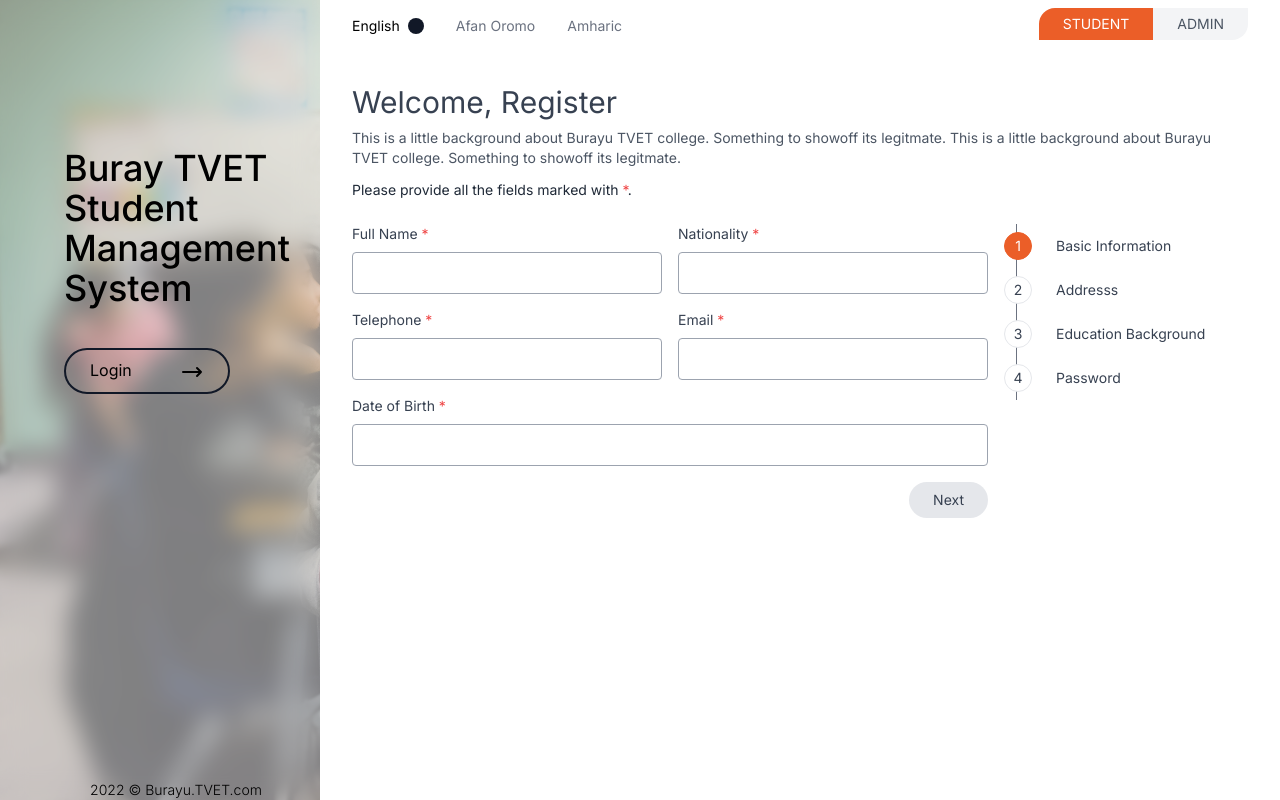
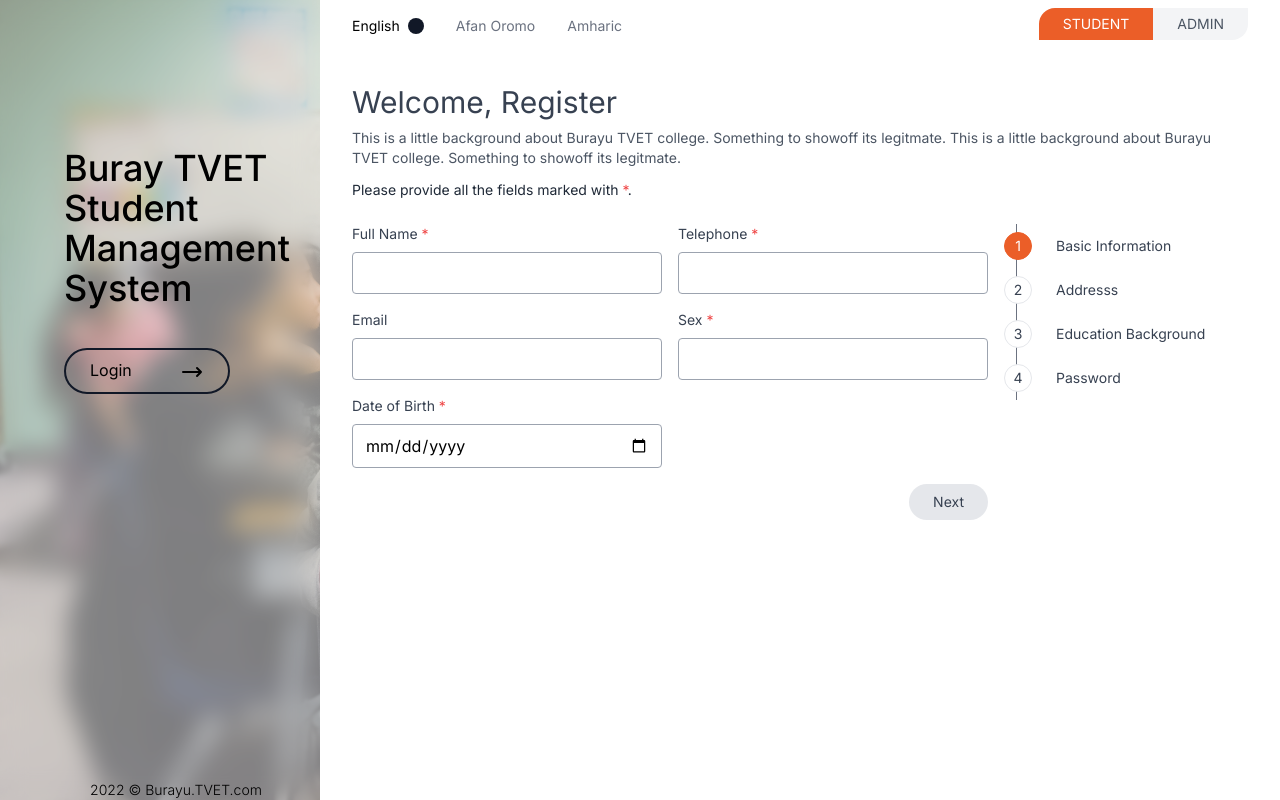
Before and after one commit to dagemtadesse/hiemdall, a React (Create React App) app: page /signup in a window 1280 px wide. Built offline with nearby package versions, Linux system fonts and the light colour scheme.

Commit message:
clean validation

```diff
--- a/public/styles.css
+++ b/public/styles.css
@@ -725,6 +725,10 @@ video {
   height: 1.5rem;
 }
 
+.h-5{
+  height: 1.25rem;
+}
+
 .h-4{
   height: 1rem;
 }
@@ -755,6 +759,10 @@ video {
 
 .w-6{
   width: 1.5rem;
+}
+
+.w-5{
+  width: 1.25rem;
 }
 
 .w-4{
@@ -843,6 +851,10 @@ video {
 
 .gap-4{
   gap: 1rem;
+}
+
+.gap-3{
+  gap: 0.75rem;
 }
 
 .gap-x-4{
@@ -936,6 +948,11 @@ video {
   border-color: rgb(156 163 175 / var(--tw-border-opacity));
 }
 
+.border-red-800{
+  --tw-border-opacity: 1;
+  border-color: rgb(153 27 27 / var(--tw-border-opacity));
+}
+
 .border-gray-900{
   --tw-border-opacity: 1;
   border-color: rgb(17 24 39 / var(--tw-border-opacity));
@@ -964,16 +981,6 @@ video {
 .border-gray-500{
   --tw-border-opacity: 1;
   border-color: rgb(107 114 128 / var(--tw-border-opacity));
-}
-
-.border-red-500{
-  --tw-border-opacity: 1;
-  border-color: rgb(239 68 68 / var(--tw-border-opacity));
-}
-
-.border-red-800{
-  --tw-border-opacity: 1;
-  border-color: rgb(153 27 27 / var(--tw-border-opacity));
 }
 
 .bg-white{
@@ -1081,6 +1088,16 @@ video {
   padding-right: 2rem;
 }
 
+.px-3{
+  padding-left: 0.75rem;
+  padding-right: 0.75rem;
+}
+
+.py-1{
+  padding-top: 0.25rem;
+  padding-bottom: 0.25rem;
+}
+
 .px-5{
   padding-left: 1.25rem;
   padding-right: 1.25rem;
@@ -1101,19 +1118,9 @@ video {
   padding-bottom: 1.25rem;
 }
 
-.px-3{
-  padding-left: 0.75rem;
-  padding-right: 0.75rem;
-}
-
 .py-2\.5{
   padding-top: 0.625rem;
   padding-bottom: 0.625rem;
-}
-
-.py-1{
-  padding-top: 0.25rem;
-  padding-bottom: 0.25rem;
 }
 
 .px-2{
@@ -1213,6 +1220,11 @@ video {
   color: rgb(239 68 68 / var(--tw-text-opacity));
 }
 
+.text-red-600{
+  --tw-text-opacity: 1;
+  color: rgb(220 38 38 / var(--tw-text-opacity));
+}
+
 .text-red-700{
   --tw-text-opacity: 1;
   color: rgb(185 28 28 / var(--tw-text-opacity));
@@ -1236,11 +1248,6 @@ video {
 .text-blue-700{
   --tw-text-opacity: 1;
   color: rgb(29 78 216 / var(--tw-text-opacity));
-}
-
-.text-red-600{
-  --tw-text-opacity: 1;
-  color: rgb(220 38 38 / var(--tw-text-opacity));
 }
 
 .underline-offset-2{
--- /dev/null
+++ b/src/assets/WarningIcons.tsx
@@ -0,0 +1,22 @@
+import React from "react";
+
+const WarningIcon = () => {
+  return (
+    <svg
+      xmlns="http://www.w3.org/2000/svg"
+      fill="none"
+      viewBox="0 0 24 24"
+      strokeWidth={1.5}
+      stroke="currentColor"
+      className="w-5 h-5 inline"
+    >
+      <path
+        strokeLinecap="round"
+        strokeLinejoin="round"
+        d="M12 9v3.75m9-.75a9 9 0 11-18 0 9 9 0 0118 0zm-9 3.75h.008v.008H12v-.008z"
+      />
+    </svg>
+  );
+};
+
+export default WarningIcon;
--- /dev/null
+++ b/src/components/auth/SignUpInputs.tsx
@@ -0,0 +1,70 @@
+import classNames from "classnames";
+import React, { useContext, useEffect, useRef, useState } from "react";
+import WarningIcon from "../../assets/WarningIcons";
+import { FormContext } from "../../store/FormContext";
+
+type InputParam = {
+  required: boolean;
+  label: string;
+  type: string;
+  className?: string;
+  validator: (val: string) => string | undefined;
+  field: string;
+};
+
+const SignUpInput = ({
+  className,
+  required,
+  label,
+  type,
+  validator,
+  field,
+}: InputParam) => {
+  const ref = useRef<HTMLInputElement>(null);
+  const ctx = useContext(FormContext);
+
+  const [isBlurred, setIsBlurred] = useState(false);
+  const [error, setError] = useState<string | undefined>();
+
+  const inputStyle = classNames({
+    "border rounded w-full py-2 px-3 mt-2": true,
+    "border-gray-400": !error,
+    "border-red-800 outline-red-800": !!error,
+  });
+
+  useEffect(() => {
+    if (isBlurred && ref.current) {
+      const value = ref.current.value;
+      ctx.addData(field, value);
+
+      const error = validator(value);
+      setError(error);
+      ctx.validateField(field, !error);
+    }
+  }, [isBlurred]);
+
+  return (
+    <div className={className || ""}>
+      <label htmlFor={field} className="block text-gray-700 text-sm">
+        {label} {required && <span className="text-red-500">*</span>}
+      </label>
+
+      <input
+        type={type}
+        id={field}
+        ref={ref}
+        className={inputStyle}
+        onBlur={() => setIsBlurred(true)}
+        onFocus={() => setIsBlurred(false)}
+      />
+
+      {error && (
+        <p className="text-red-600 text-sm py-1 px-3 flex gap-3">
+          <WarningIcon /> {error}
+        </p>
+      )}
+    </div>
+  );
+};
+
+export default SignUpInput;
--- a/src/hooks/validated.ts
+++ b/src/hooks/validated.ts
@@ -5,7 +5,6 @@ const useValidated = (blured: boolean, validator: (val: string) => string | unde
     const [value, setValue] = useState<string>('')
 
     const validatorFn = (value: string) => {
-        console.log('called')
         setError(validator(value))
     }
 
--- a/src/pages/AddressPage.tsx
+++ b/src/pages/AddressPage.tsx
@@ -1,9 +1,41 @@
 import React from "react";
 import SubmitButton from "../components/auth/SubmitButton";
+import Input from "../components/ui/Inputs";
 
 export default function AddressPage() {
   return (
     <form className="grid grid-cols-2 grow gap-x-4 gap-y-6">
+      <Input
+        label="Nationality"
+        id="nationality_input"
+        type="text"
+        required={true}
+      />
+      <Input label="Region" id="region" type="text" required={true} />
+      <Input
+        label="Zone/Sub-city"
+        id="nationality_input"
+        type="text"
+        required={true}
+      />
+      <Input
+        label="Wereda"
+        id="nationality_input"
+        type="text"
+        required={true}
+      />
+      <Input
+        label="Kebele"
+        id="nationality_input"
+        type="text"
+        required={true}
+      />
+      <Input
+        label="House No."
+        id="nationality_input"
+        type="text"
+        required={true}
+      />
       <SubmitButton isActive={false} label="Next" />
     </form>
   );
--- a/src/pages/BasicInfoPage.tsx
+++ b/src/pages/BasicInfoPage.tsx
@@ -1,33 +1,61 @@
-import React from "react";
+import React, { useContext, useEffect, useReducer, useState } from "react";
+import SignUpInput from "../components/auth/SignUpInputs";
 import SubmitButton from "../components/auth/SubmitButton";
-import Input from "../components/ui/Inputs";
+import { FormContext } from "../store/FormContext";
+
 
 const BasicInfoPage = () => {
+  const ctx = useContext(FormContext);
+
+  useEffect(() => {
+    ctx.addFields(['name', 'phone', 'email', 'sex', 'birthDate'])
+  }, [])
+
+  const formIsValid = !(ctx.invalidFields.size)
+
   return (
     <form className="grid md:grid-cols-2 grow gap-x-4 gap-y-4">
-      <Input label="Full Name" id="name" type="text" required={true} />
-      <Input
-        label="Nationality"
-        id="nationality_input"
+      <SignUpInput
+        label="Full Name"
+        field="name"
         type="text"
         required={true}
+        validator={(value) => value}
       />
-      <Input
+
+      <SignUpInput
         label="Telephone"
-        id="telephone_input"
+        field="phone"
         type="phone"
         required={true}
+        validator={(value) => value}
       />
-      <Input label="Email" id="email_input" type="email" required={true} />
-      <Input
-        label="Date of Birth"
-        className="md:col-span-2"
-        id="email_input"
+
+      <SignUpInput
+        label="Email"
+        field="email"
+        type="email"
+        required={false}
+        validator={(value) => value}
+      />
+
+      <SignUpInput
+        label="Sex"
+        field="sex"
         type="email"
         required={true}
+        validator={(value) => value}
       />
 
-      <SubmitButton isActive={false} label="Next" />
+      <SignUpInput
+        label="Date of Birth"
+        field="birthDate"
+        type="date"
+        required={true}
+        validator={(value) => value}
+      />
+
+      <SubmitButton isActive={formIsValid} label="Next" />
     </form>
   );
 };
--- a/src/pages/EducationalBackgroundPage.tsx
+++ b/src/pages/EducationalBackgroundPage.tsx
@@ -1,9 +1,16 @@
 import React from "react";
 import SubmitButton from "../components/auth/SubmitButton";
+import Input from "../components/ui/Inputs";
 
 export default function EducationalBackgroundPage() {
   return (
     <form className="grid grid-cols-2 grow gap-x-4 gap-y-6">
+      <Input
+        label="TVET Departments/Programs"
+        id="nationality_input"
+        type="text"
+        required={true}
+      />
       <SubmitButton isActive={false} label="Next" />
     </form>
   );
--- a/src/pages/SignUpPage.tsx
+++ b/src/pages/SignUpPage.tsx
@@ -1,6 +1,7 @@
 import React from "react";
 import { Outlet } from "react-router-dom";
 import SignUpProgress from "../components/ui/SignUpProgress";
+import FormContextProvider from "../store/FormContext";
 
 const SignUpPage = () => {
   return (
@@ -21,7 +22,9 @@ const SignUpPage = () => {
 
         <div className="flex flex-col-reverse md:flex-row md:items-start">
           {/* forms */}
-          <Outlet />
+          <FormContextProvider>
+            <Outlet />
+          </FormContextProvider>
           {/* progress */}
           <SignUpProgress />
         </div>
--- a/src/store/DummyContext.ts
+++ /dev/null
@@ -1,2 +0,0 @@
-const state = {}
-export default state;
--- /dev/null
+++ b/src/store/FormContext.tsx
@@ -0,0 +1,51 @@
+import React, { createContext, useState } from "react";
+import { JsxElement } from "typescript";
+
+interface FormData {
+  [key: string]: any;
+}
+
+export const FormContext = createContext({
+  invalidFields: new Set(),
+  data: {} as FormData,
+  addFields: (fields: string[]) => {},
+  validateField: (target: string, isValid: boolean) => {},
+  addData: (field: string, value: any) => {},
+});
+
+export default function FormContextProvider({ children }: { children: any }) {
+  const [invalidForms, setInvalidFroms] = useState(new Set());
+  const [data, setData] = useState({} as FormData);
+
+  return (
+    <FormContext.Provider
+      value={{
+        invalidFields: invalidForms,
+        data: data,
+        addFields(fields) {
+          fields.forEach((field) => this.invalidFields.add(field));
+        },
+        addData(field, value) {
+          setData((prevData) => {
+            const newState = { ...prevData };
+            newState[field] = value;
+            return newState;
+          });
+        },
+        validateField(target, isValid) {
+          setInvalidFroms((prevState) => {
+            let newState = new Set(prevState);
+            if (isValid) {
+              newState.delete(target);
+            } else {
+              newState.add(target);
+            }
+            return newState;
+          });
+        },
+      }}
+    >
+      {children}
+    </FormContext.Provider>
+  );
+}
```
